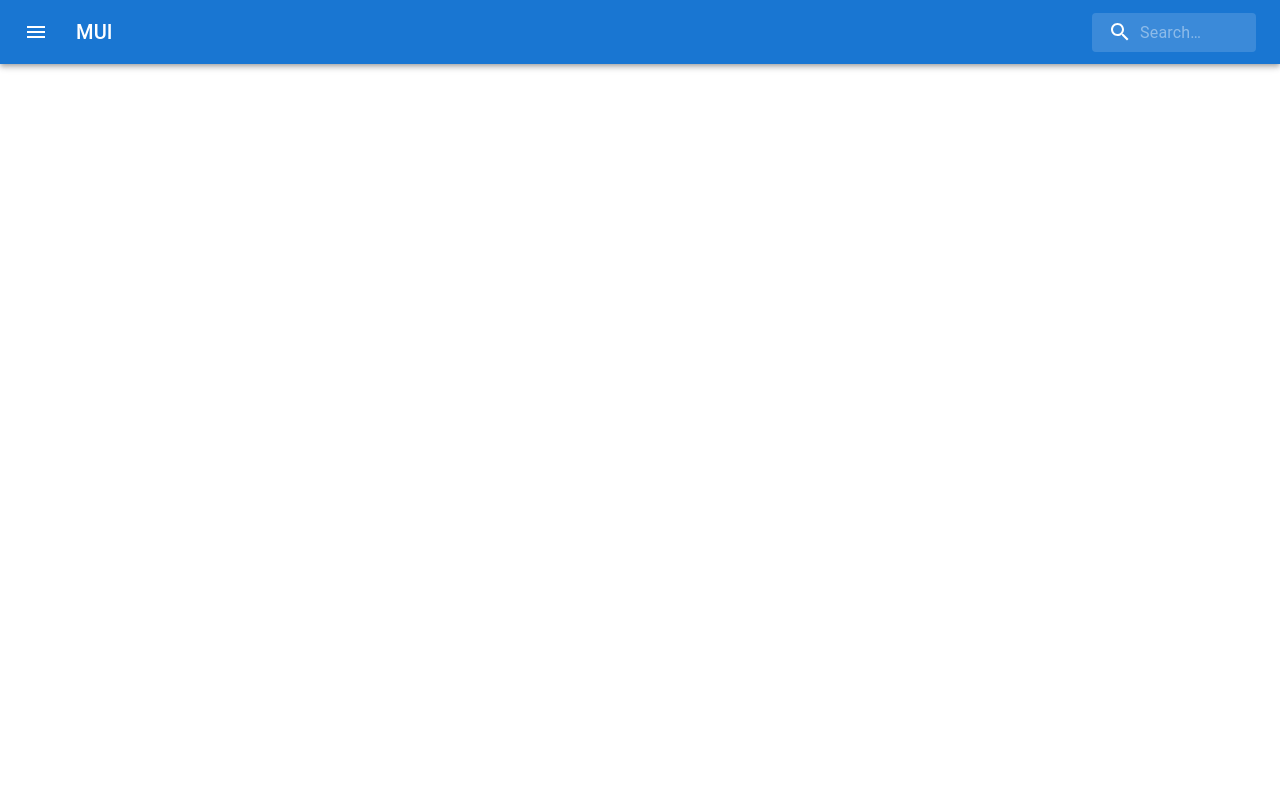
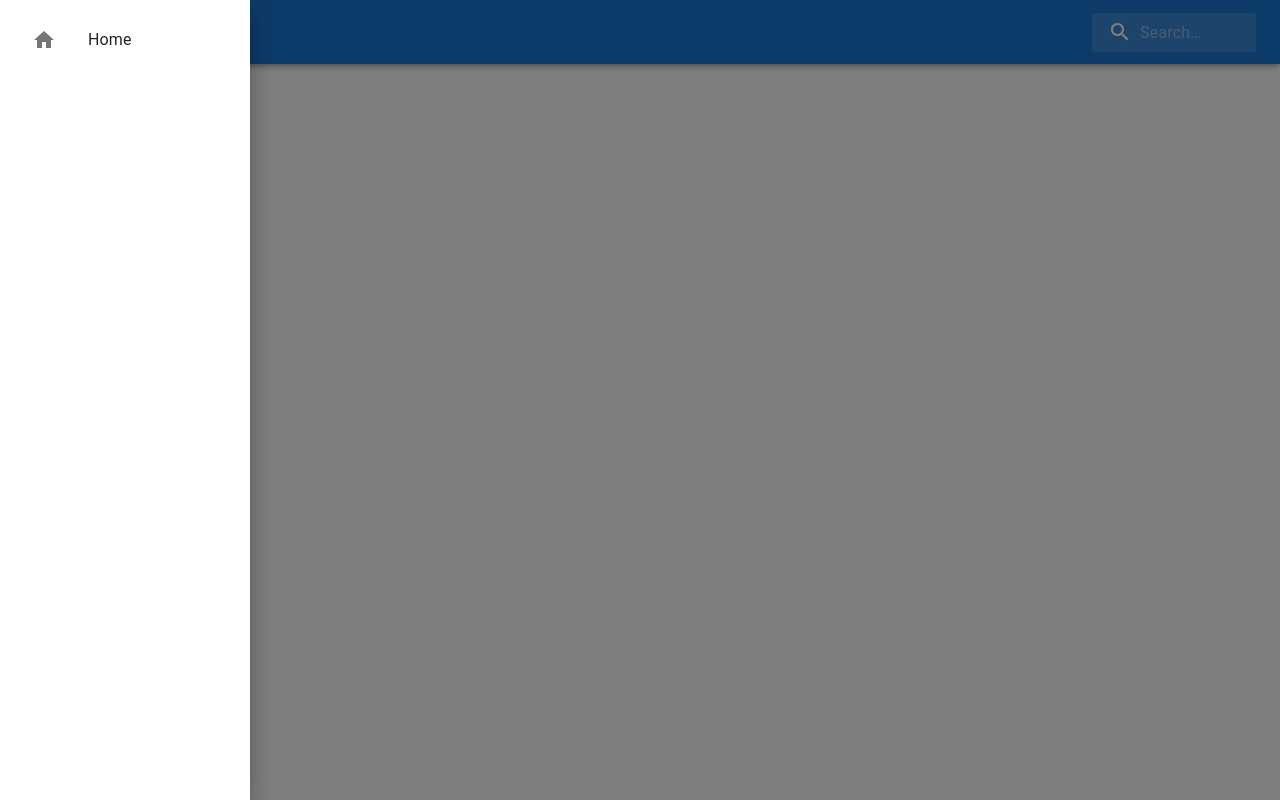
Before and after one commit to usmannasution80/blog-web, a React (Create React App) app: page / in a window 1280 px wide. Both pictures are taken after a click on the button "open drawer". Built offline with nearby package versions, Linux system fonts and the light colour scheme.

Commit message:
Add menu

```diff
--- a/src/App.js
+++ b/src/App.js
@@ -1,9 +1,16 @@
+import {useState} from 'react';
 import AppBar from 'components/AppBar';
+import Menu from 'components/Menu';
 
 function App(){
+  const [menu, setMenu] = useState(false);
   return (
     <>
-      <AppBar/>
+      <AppBar
+        toggleMenu={e => setMenu(!menu)}/>
+      <Menu
+        open={menu}
+        toggleMenu={e => setMenu(!menu)}/>
     </>
   );
 }
--- a/src/components/AppBar.js
+++ b/src/components/AppBar.js
@@ -51,7 +51,10 @@ const StyledInputBase = styled(InputBase)(({ theme }) => ({
   },
 }));
 
-function MyAppBar() {
+function MyAppBar(props){
+  const {
+    toggleMenu
+  } = props;
   return (
     <Box sx={{ flexGrow: 1 }}>
       <AppBar position="static">
@@ -61,7 +64,8 @@ function MyAppBar() {
             edge="start"
             color="inherit"
             aria-label="open drawer"
-            sx={{mr : 2}}>
+            sx={{mr : 2}}
+            onClick={toggleMenu}>
             <MenuIcon />
           </IconButton>
           <Typography
--- /dev/null
+++ b/src/components/Menu.js
@@ -0,0 +1,39 @@
+import {
+  Drawer,
+  Box,
+  List,
+  ListItem,
+  ListItemButton,
+  ListItemIcon,
+  ListItemText
+} from '@mui/material';
+import HomeIcon from '@mui/icons-material/Home';
+
+function Menu(props){
+  const {
+    open,
+    toggleMenu
+  } = props;
+  return (
+    <Drawer
+      open={open}
+      onClose={toggleMenu}>
+      <Box
+        sx={{minWidth : '250px'}}
+        onClick={toggleMenu}>
+        <List>
+          <ListItem>
+            <ListItemButton>
+              <ListItemIcon>
+                <HomeIcon/>
+              </ListItemIcon>
+              <ListItemText primary={'Home'}/>
+            </ListItemButton>
+          </ListItem>
+        </List>
+      </Box>
+    </Drawer>
+  );
+}
+
+export default Menu;
```
